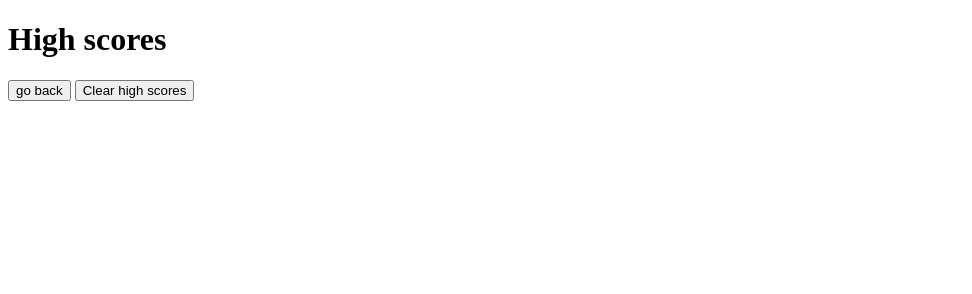
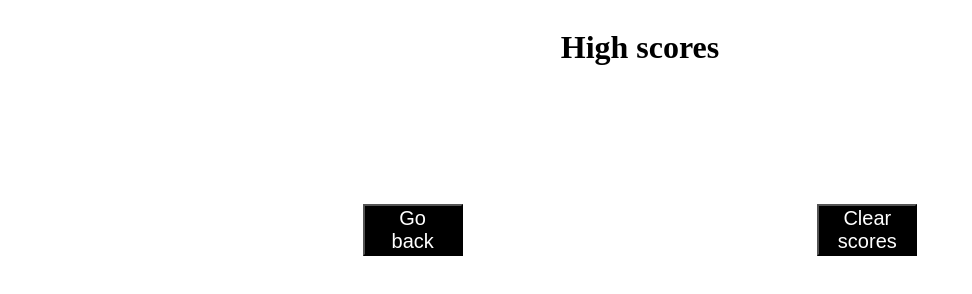
Before and after one commit to Jake66Martin/web-dev-quiz, a plain HTML site: page highscores.html in a window 1280 px wide. Shown: the whole page, without its empty margins (0-972 px from the left). Drawn offline with Linux system fonts and the light colour scheme.

Commit message:
working on highscores html page and java

```diff
--- a/assets/highscores.css
+++ b/assets/highscores.css
@@ -0,0 +1,20 @@
+.div1 {
+    display: flex;
+    justify-content: center;
+}
+
+.div2 {
+    height: 100px;
+}
+
+.div3 {
+    display: flex;
+    justify-content: space-evenly;
+}
+
+.hsButton {
+    font-size: 20px;
+    width: 100px;
+    color: white;
+    background-color: black;
+}
--- a/assets/highscores.js
+++ b/assets/highscores.js
@@ -0,0 +1,9 @@
+var highScoreList = document.querySelector(".highScoreItems")
+
+function renderScores() {
+
+    var score = JSON.parse(localStorage.getItem(finalInformation));
+    highScoreList.innerHTML = score
+}
+
+renderScores(finalInformation);
--- a/highscores.html
+++ b/highscores.html
@@ -9,15 +9,18 @@
 </head>
 
 <body>
-    <div>
+    <div class="div1">
         <h1>High scores</h1>
     </div>
-    <div>
+    <div class="div2">
+        <ol class = "highScoreItems">
+        </ol>
     </div>
-    <div>
-        <a href="index.html"><button>go back</button></a>
-        <button>Clear high scores</button>
+    <div class="div3">
+        <a href="index.html"><button class="hsButton">Go<br>back</button></a>
+        <button class="hsButton">Clear scores</button>
     </div>
+    <script src="./assets/highscores.js"></script>
 </body>
 
 </html>
```
Also changed, not shown: assets/index.js (+7 -2 lines).
